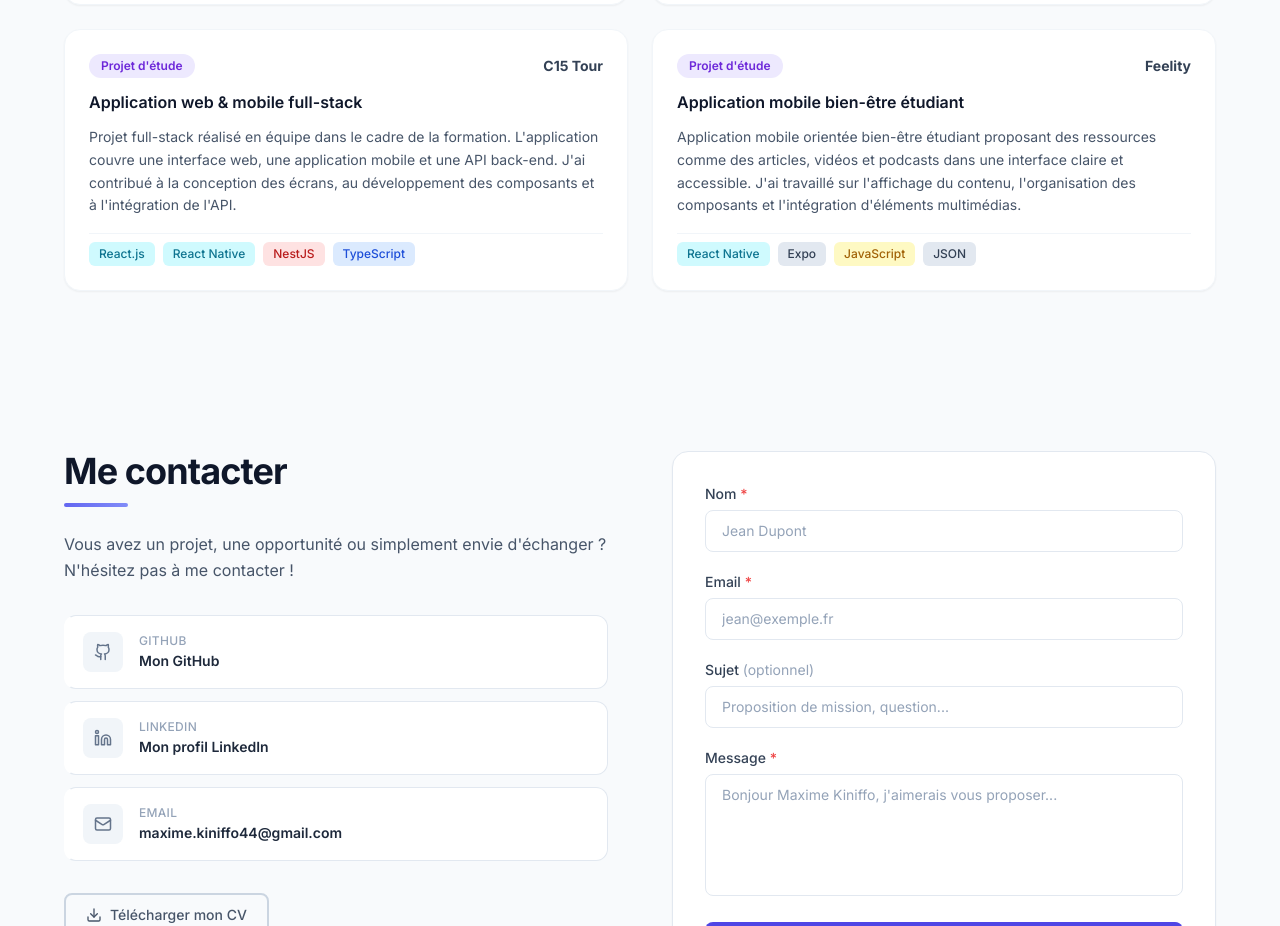
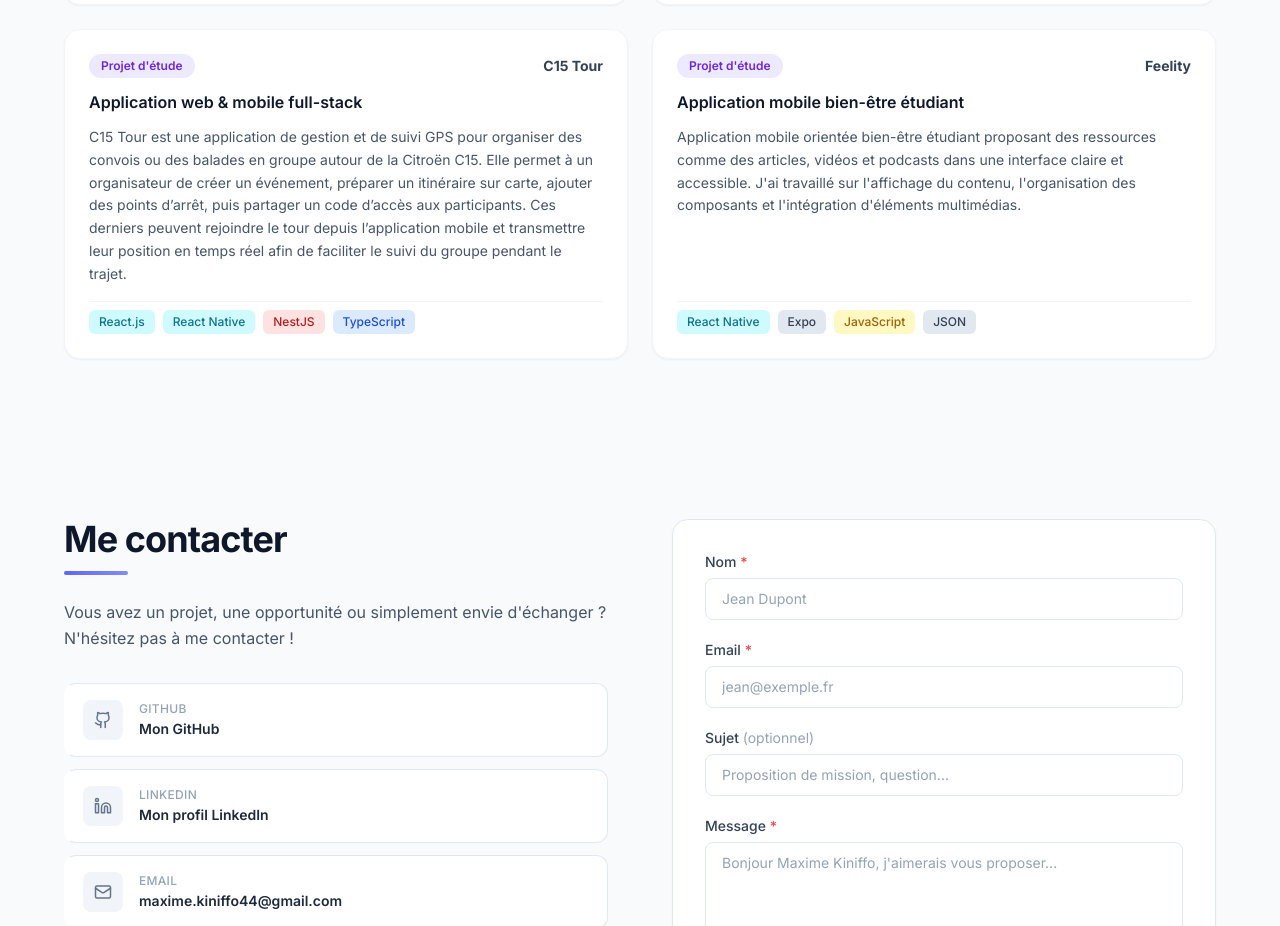
Before and after one commit to MaximeKiniffo/maxime-portfolio, a Vue app: page /#/ in a window 1280 px wide. Shown: the part 3140-4066 px from the top of the page. Built offline with nearby package versions, Linux system fonts and the light colour scheme.

Commit message:
chg: c15 tour description

```diff
--- a/src/data/experiences.ts
+++ b/src/data/experiences.ts
@@ -32,7 +32,7 @@ export const experiences: Experience[] = [
     title: 'Application web & mobile full-stack',
     type: 'study',
     description:
-      "Projet full-stack réalisé en équipe dans le cadre de la formation. L'application couvre une interface web, une application mobile et une API back-end. J'ai contribué à la conception des écrans, au développement des composants et à l'intégration de l'API.",
+      "C15 Tour est une application de gestion et de suivi GPS pour organiser des convois ou des balades en groupe autour de la Citroën C15. Elle permet à un organisateur de créer un événement, préparer un itinéraire sur carte, ajouter des points d’arrêt, puis partager un code d’accès aux participants. Ces derniers peuvent rejoindre le tour depuis l’application mobile et transmettre leur position en temps réel afin de faciliter le suivi du groupe pendant le trajet.",
     stack: ['React.js', 'React Native', 'NestJS', 'TypeScript'],
   },
   {
```
